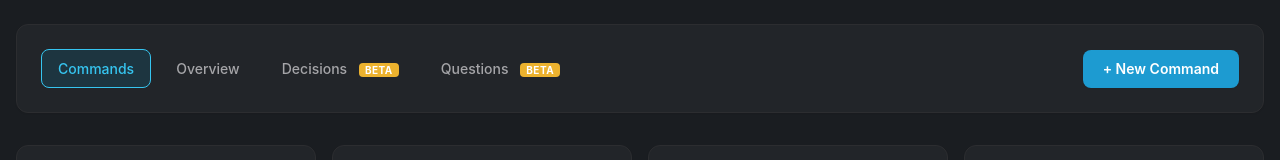
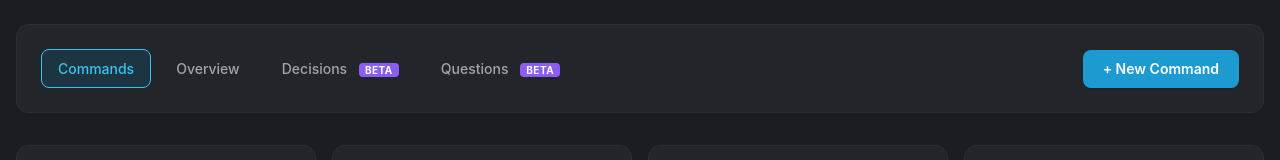
Before and after one commit to jeffnich/compass, a website: page docs/index.html in a window 1280 px wide. Shown: the top 160 px of the page. Drawn offline with Linux system fonts and the light colour scheme; no server answers.

Commit message:
Change beta tag color to purple

```diff
--- a/docs/style.css
+++ b/docs/style.css
@@ -156,7 +156,7 @@ header h1 {
   font-weight: 700;
   text-transform: uppercase;
   letter-spacing: 0.05em;
-  background: var(--warning-600);
+  background: #8b5cf6;
   color: white;
   line-height: 1;
   vertical-align: middle;
```
